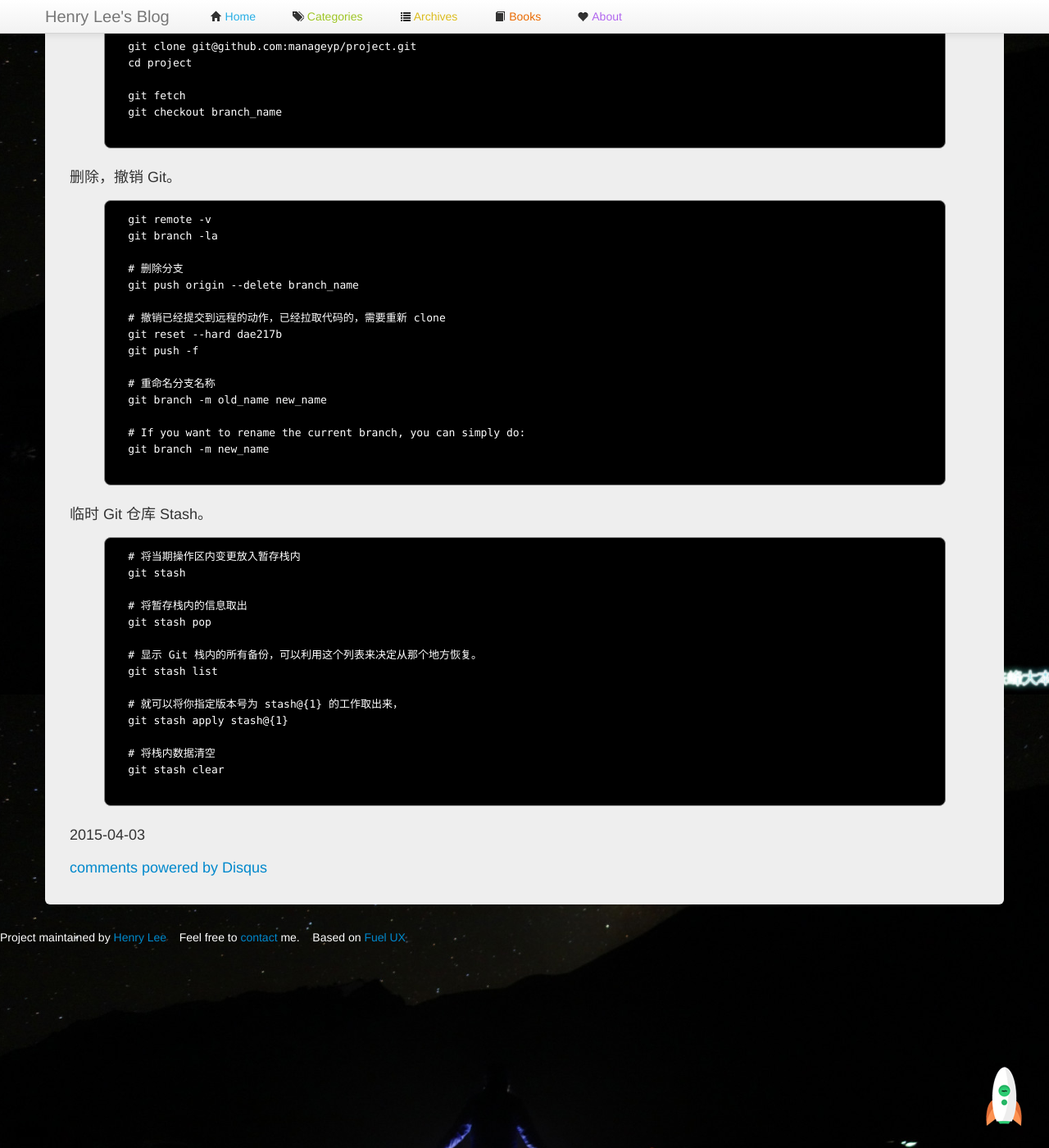
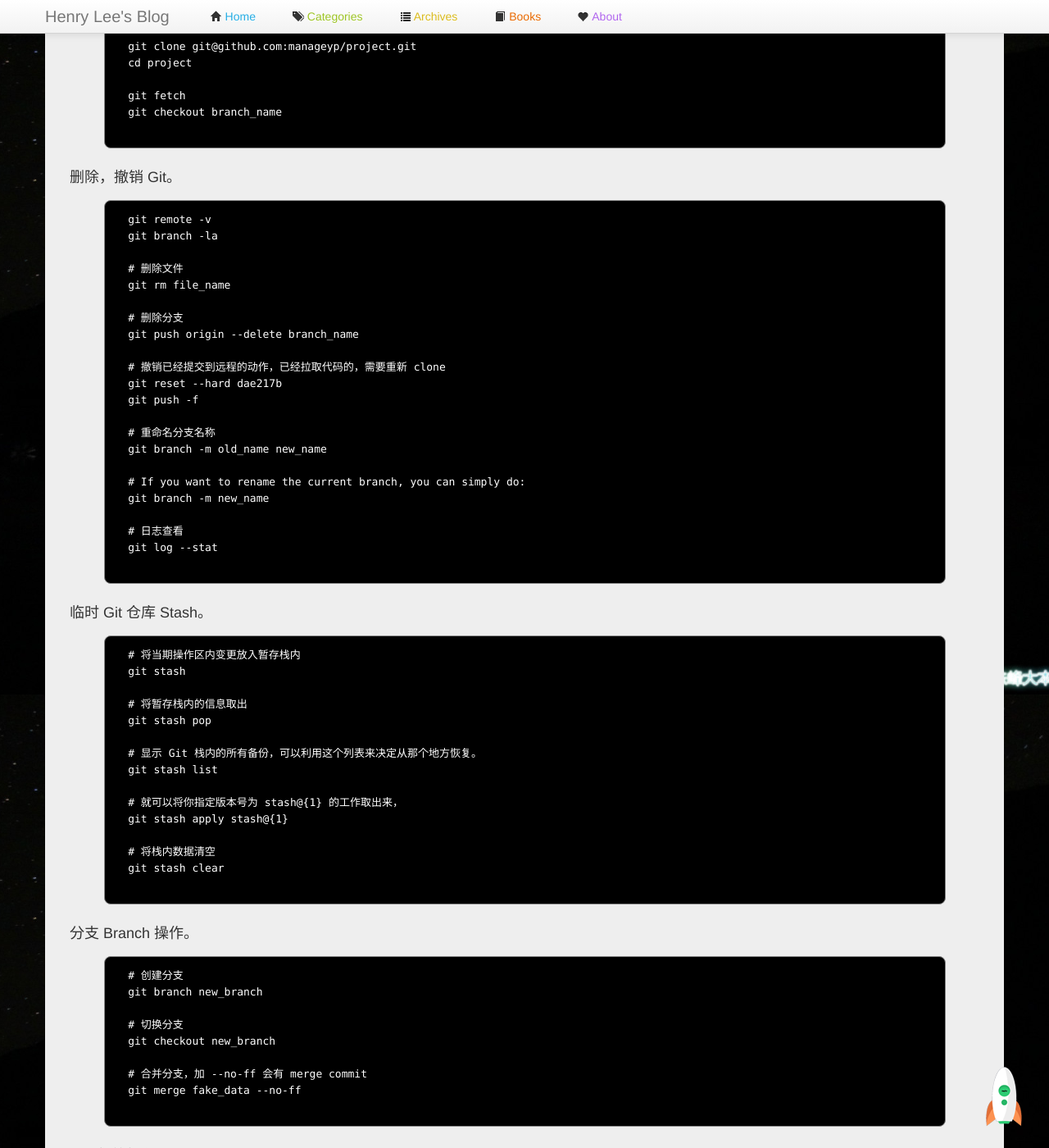
Before and after one commit to manageyp/manageyp.github.com, a Jekyll site: the page built from _posts/2015-04-03-most-commonly-used-git-commands.html, in a window 1280 px wide and 1400 px high, scrolled down 953 px. Shown: the whole window at 82% size. Built offline with Jekyll 4.4.1, drawn with Linux system fonts in a browser that asks for light colours; comment, search, counter and statistics services are not loaded; some of the changed text lies outside the part shown.

Commit message:
[Change] post content

```diff
--- a/_posts/2014-05-25-mac-disable-spotlight.html
+++ b/_posts/2014-05-25-mac-disable-spotlight.html
@@ -2,8 +2,8 @@
 layout: post
 title: Mac Disable Spotlight
 description: Mac Disable Spotlight
-categories: Mac
-tags: Mac
+categories: Linux-Mac
+tags: Linux-Mac
 record_on: 2014-05-25
 ---
 
--- a/_posts/2015-04-03-most-commonly-used-git-commands.html
+++ b/_posts/2015-04-03-most-commonly-used-git-commands.html
@@ -67,6 +67,9 @@ record_on: 2015-04-03
   git remote -v
   git branch -la
 
+  # 删除文件
+  git rm file_name
+
   # 删除分支
   git push origin --delete branch_name
 
@@ -79,6 +82,9 @@ record_on: 2015-04-03
 
   # If you want to rename the current branch, you can simply do:
   git branch -m new_name
+
+  # 日志查看
+  git log --stat
   </pre>
 </p>
 
@@ -101,3 +107,32 @@ record_on: 2015-04-03
   git stash clear
   </pre>
 </p>
+
+<p>
+  分支 Branch 操作。
+  <pre class="prettyprint lang-html">
+  # 创建分支
+  git branch new_branch
+
+  # 切换分支
+  git checkout new_branch
+
+  # 合并分支，加 --no-ff 会有 merge commit
+  git merge fake_data --no-ff
+  </pre>
+</p>
+
+<p>
+  Tag 标签操作。
+  <pre class="prettyprint lang-html">
+  git tag v0.1.1
+  git push origin master --tag
+  </pre>
+</p>
+
+
+<p>
+  <b>参考链接</b><br />
+  <a href="http://zensheno.blog.51cto.com/2712776/490748">Git 常用命令解说</a>
+
+</p>
```
